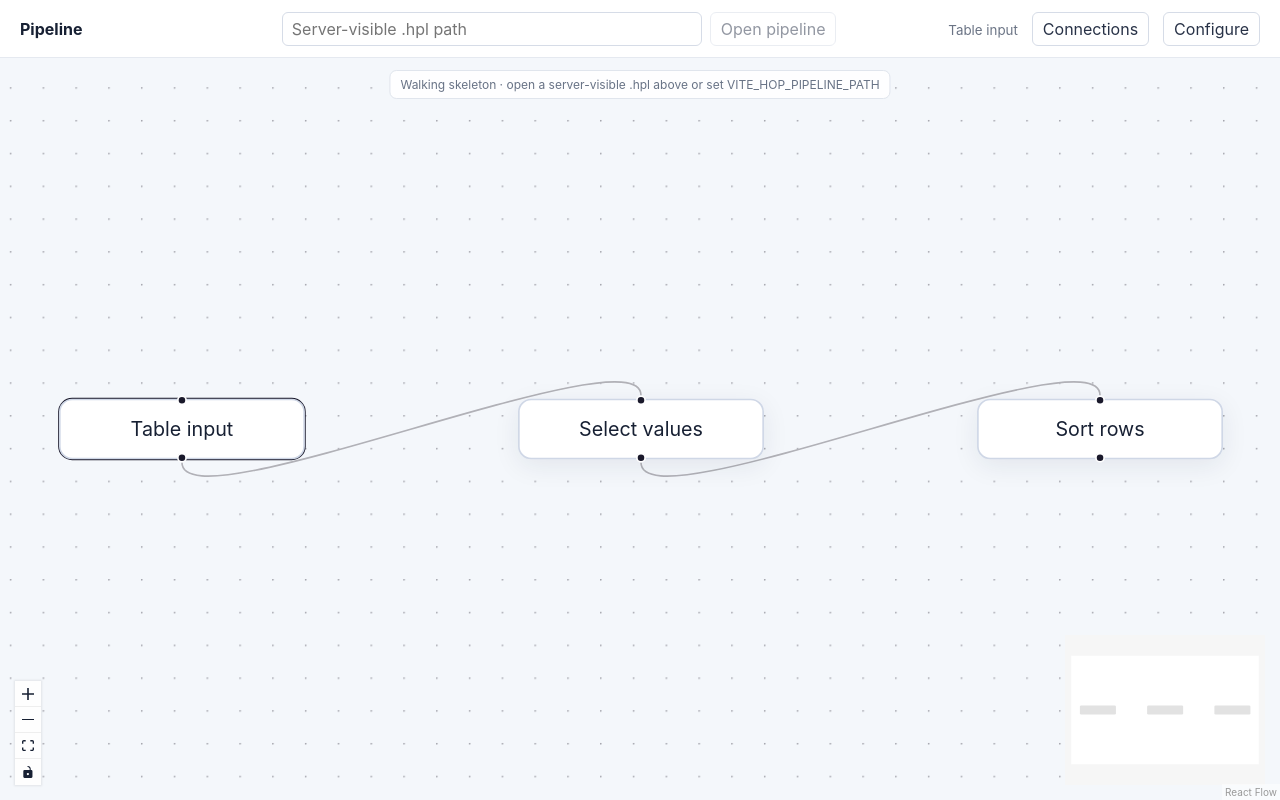
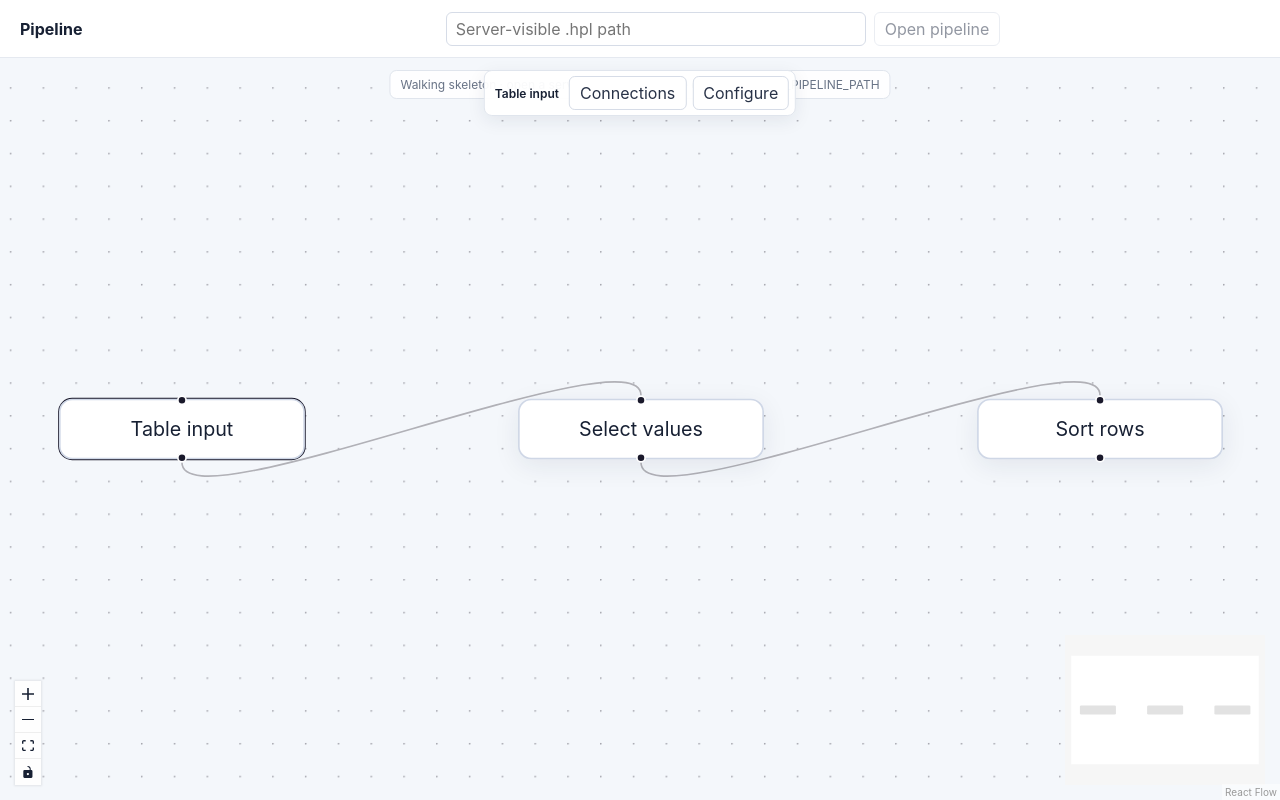
Before and after one commit to cxhttt233/hop-modern-web, a React (Vite) app in the folder app/: page / in a window 1280 px wide. Both pictures are taken after a click on the element "Table input". Built offline with nearby package versions, Linux system fonts and the light colour scheme.

Commit message:
feat(ui): surface authoritative dirty state and contextual actions

```diff
--- a/app/src/App.tsx
+++ b/app/src/App.tsx
@@ -60,6 +60,7 @@ export function App() {
   const [pipelinePathDraft, setPipelinePathDraft] = useState(initialPipelinePath);
   const [paletteQuery, setPaletteQuery] = useState("");
   const [flow, setFlow] = useState<ReactFlowInstance<Node, Edge> | null>(null);
+  const [dirty, setDirty] = useState(false);
 
   useEffect(() => {
     if (!pipelinePath) return;
@@ -72,11 +73,13 @@ export function App() {
       setConfigId(undefined);
       setServerConfig(undefined);
       setConfigError(undefined);
+      setDirty(false);
       setSource({ kind: "server", path: pipelinePath });
     }).catch((error: unknown) => {
       if (controller.signal.aborted) return;
       setDocument(sample);
       setNodes(graphNodes(sample));
+      setDirty(false);
       setSource({ kind: "sample", reason: error instanceof Error ? error.message : "Pipeline open failed" });
     });
     return () => controller.abort();
@@ -100,6 +103,7 @@ export function App() {
     movePipelineTransforms(document.id, [node.id], dx, dy).then((graph) => {
       setDocument(graph);
       setNodes(graphNodes(graph));
+      setDirty(true);
     }).catch(() => {
       setNodes(graphNodes(document));
     });
@@ -112,7 +116,10 @@ export function App() {
 
   const runGraphCommand = useCallback((command: () => Promise<HopGraphDocument>) => {
     if (source.kind !== "server") return;
-    command().then(reconcileGraph).catch((error: unknown) => {
+    command().then((graph) => {
+      reconcileGraph(graph);
+      setDirty(true);
+    }).catch((error: unknown) => {
       setConfigError(error instanceof Error ? error.message : "Pipeline edit failed");
       setNodes(graphNodes(document));
     });
@@ -186,6 +193,7 @@ export function App() {
       .then((authoritative) => {
         setServerConfig(authoritative);
         setConfigId(nodeId);
+        setDirty(true);
       })
       .catch((error: unknown) => {
         setConfigError(error instanceof Error ? error.message : "Transform config write failed");
@@ -193,32 +201,49 @@ export function App() {
       .finally(() => setConfigLoading(false));
   }, [document.id, serverConfig, source]);
 
+  const saveDocument = useCallback(() => {
+    if (source.kind !== "server") return;
+    setConfigError(undefined);
+    savePipeline(document.id)
+      .then((graph) => {
+        reconcileGraph(graph);
+        setDirty(false);
+      })
+      .catch((error: unknown) => {
+        setConfigError(error instanceof Error ? error.message : "Pipeline save failed");
+      });
+  }, [document.id, reconcileGraph, source]);
+
   const selected = nodes.find((node) => node.id === selectedId);
   const configured = nodes.find((node) => node.id === configId);
   const metadata = connections.find((connection) => connection.name === metadataName);
   const canConfigure = Boolean(selected);
   const isRealGraph = source.kind === "server";
-  const sourceLabel = source.kind === "server" ? "Server graph" : source.kind === "loading" ? "Loading real pipeline…" : "Development sample";
 
   return (
     <main className="shell">
       <header>
-        <div className="file-identity"><strong>{document.name}</strong></div>
+        <div className="file-identity">
+          <strong>{document.name}</strong>
+          {isRealGraph && dirty && <span className="dirty-state is-dirty" role="status">Unsaved</span>}
+        </div>
         <form className="pipeline-open" onSubmit={(event) => { event.preventDefault(); const path = pipelinePathDraft.trim(); if (!path) return; if (path === pipelinePath) setPipelineOpenRevision((current) => current + 1); else setPipelinePath(path); }}>
           <input aria-label="Server-visible pipeline path" value={pipelinePathDraft} onChange={(event) => setPipelinePathDraft(event.target.value)} placeholder="Server-visible .hpl path" />
           <button type="submit" disabled={!pipelinePathDraft.trim() || source.kind === "loading"}>Open pipeline</button>
         </form>
-        <div className="selection-actions">
-          <small>{selected ? String(selected.data.label) : "Select a transform"}</small>
-          <button type="button" onClick={() => { const connection = selected ? tableInputConfigs[selected.id]?.connection : undefined; setMetadataName((typeof connection === "string" ? connection : undefined) ?? connections[0]?.name); }}>Connections</button>
-          {isRealGraph && selected && <button type="button" onClick={deleteSelected}>Delete</button>}
-          {isRealGraph && <button type="button" onClick={() => runGraphCommand(() => undoPipelineEdit(document.id))}>Undo</button>}
-          {isRealGraph && <button type="button" onClick={() => runGraphCommand(() => redoPipelineEdit(document.id))}>Redo</button>}
-          {isRealGraph && <button type="button" onClick={() => runGraphCommand(() => savePipeline(document.id))}>Save</button>}
-          {canConfigure && selected && <button type="button" disabled={configLoading} onClick={() => openTransformConfig(selected.id)}>Configure</button>}
-        </div>
+        {isRealGraph && <div className="editor-actions">
+          <button type="button" onClick={() => runGraphCommand(() => undoPipelineEdit(document.id))}>Undo</button>
+          <button type="button" onClick={() => runGraphCommand(() => redoPipelineEdit(document.id))}>Redo</button>
+          <button type="button" className="primary-action" disabled={!dirty} onClick={saveDocument}>Save</button>
+        </div>}
       </header>
       <section className="workspace">
+        {selected && <div className="selection-toolbar" aria-label="Selected transform actions">
+          <strong>{String(selected.data.label)}</strong>
+          <button type="button" onClick={() => { const connection = tableInputConfigs[selected.id]?.connection; setMetadataName((typeof connection === "string" ? connection : undefined) ?? connections[0]?.name); }}>Connections</button>
+          {isRealGraph && <button type="button" onClick={deleteSelected}>Delete</button>}
+          {canConfigure && <button type="button" disabled={configLoading} onClick={() => openTransformConfig(selected.id)}>Configure</button>}
+        </div>}
         {isRealGraph && <aside className="transform-palette" aria-label="Transform palette">
           <strong>Transforms</strong>
           <small>{P0_TRANSFORMS.length} production P0</small>
```
